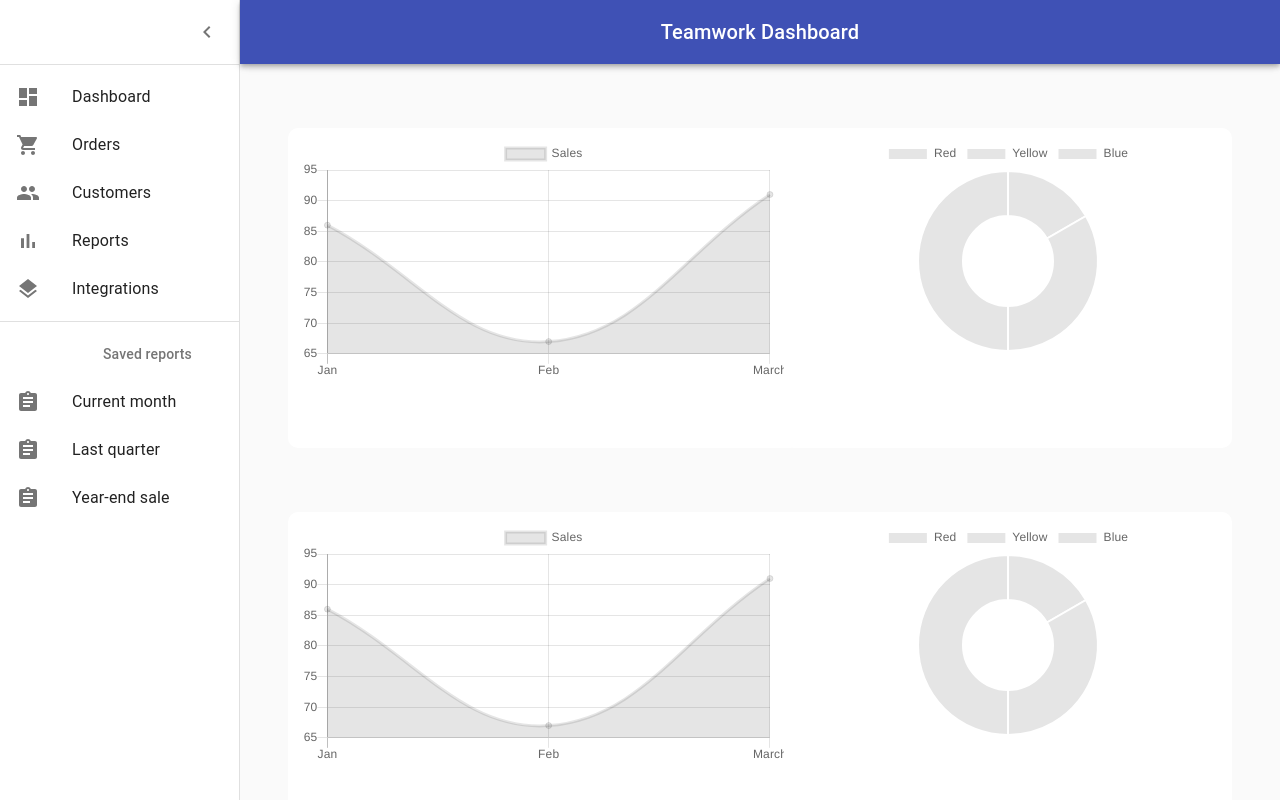
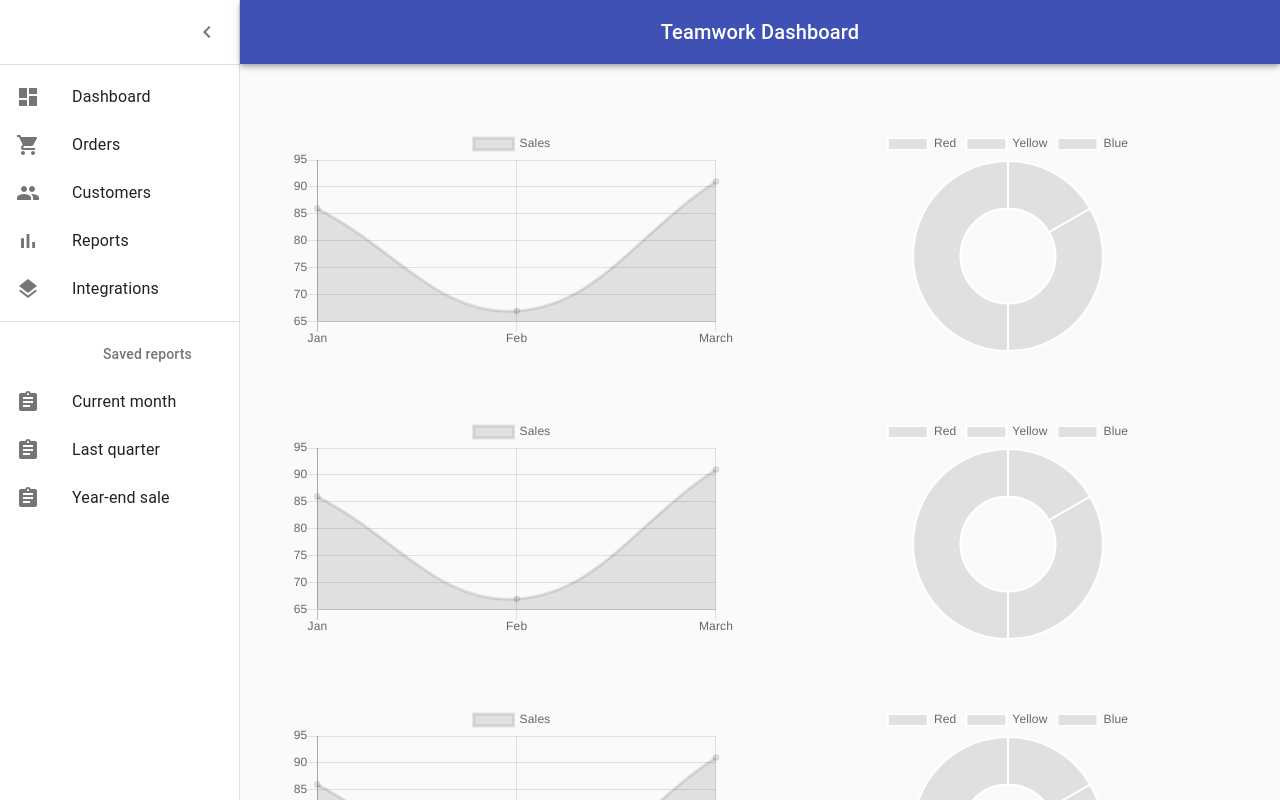
Before and after one commit to jeffkirker/mock-dashboard, a React (Create React App) app: page / in a window 1280 px wide. Built offline with nearby package versions, Linux system fonts and the light colour scheme.

Commit message:
Charts resize a little more responsively

```diff
--- a/src/components/Charts/ChartTest.js
+++ b/src/components/Charts/ChartTest.js
@@ -26,13 +26,6 @@ export default class LineGraph extends Component {
         });
     }
     render() {
-        return (
-            <div className={classes.graphContainer}>
-                <canvas
-                    id="myChart"
-                    ref={this.chartRef}
-                />
-            </div>
-        )
+        return <canvas ref={this.chartRef} />;
     }
 }
--- a/src/components/Charts/DonutTest.js
+++ b/src/components/Charts/DonutTest.js
@@ -28,13 +28,7 @@ export default class LineGraph extends Component {
         });
     }
     render() {
-        return (
-            <div className={classes.graphContainer}>
-                <canvas
-                    id="donutChart"
-                    ref={this.chartRef}
-                />
-            </div>
-        )
+            return <canvas ref={this.chartRef} />;
+
     }
 }
--- a/src/components/Charts/DoughnutChart.module.css
+++ b/src/components/Charts/DoughnutChart.module.css
@@ -1,8 +1,8 @@
 .graphContainer {
     width: 35vw;
     height: 40vh;
-    background: white;
-    padding: 10px 10px 10px 10px;
+    background: blue;
+    /* padding: 10px 10px 10px 10px; */
     border-radius: 10px;
 }
 
--- a/src/components/Charts/LineGraph.module.css
+++ b/src/components/Charts/LineGraph.module.css
@@ -1,12 +1,13 @@
 .graphContainer {
     width: 40vw;
     height: 40vh;
-    background: white;
-    padding: 10px 10px 10px 10px;
+    background: green;
+    /* padding: 10px 10px 10px 10px; */
     border-radius: 10px;
     /* -webkit-box-shadow: 0px 10px 0px -5px rgba(0,0,0,0.3);
     -moz-box-shadow: 0px 10px 0px -5px rgba(0,0,0,0.3);
     box-shadow: 0px 10px 0px -5px rgba(0,0,0,0.3); */
+    position: relative;
 }
 
 @media only screen and (max-width: 600px) {
--- a/src/components/SummaryDashboard/SummaryDashboard.js
+++ b/src/components/SummaryDashboard/SummaryDashboard.js
@@ -3,8 +3,6 @@ import React, { Component } from 'react'
 import { makeStyles } from '@material-ui/core/styles';
 
 class SummaryDashboard extends Component {
-
-
     render() {
         return this.props.repositories.map((repo) => {
             return <SummaryStats name={repo.name}/>
--- a/src/components/SummaryDashboard/SummaryStats/SummaryStats.css
+++ b/src/components/SummaryDashboard/SummaryStats/SummaryStats.css
@@ -1,4 +1,19 @@
-.rowC{
-    display:flex;
-    flex-direction:row;
+.chart-wrapper {
+    padding: 2%;
+    width: 96%;
+    display: inline-block;
+  }
+
+.main.chart-wrapper {
+height: 400px;
 }
+
+.sub.chart-wrapper {
+height: 300px;
+}
+
+@media (min-width: 700px) {
+.sub.chart-wrapper {
+    width: 29%;
+}
+}
--- a/src/components/SummaryDashboard/SummaryStats/SummaryStats.js
+++ b/src/components/SummaryDashboard/SummaryStats/SummaryStats.js
@@ -37,14 +37,10 @@ const SummaryStats = () => {
     <Container maxWidth="lg" className={classes.container}>
       <Grid container className={classes.root} spacing={6}>
         <Grid item xs={6}>
-                {/* <Paper className={fixedHeightPaper}> */}
           <ChartTest />
-                {/* </Paper> */}
         </Grid>
-                <Grid item xs>
-                  {/* <Paper className={fixedHeightPaper}> */}
+        <Grid item xs={6}>
           <DonutTest />
-                  {/* </Paper> */}
         </Grid>
       </Grid>
     </Container>
--- a/src/components/SummaryDashboard/SummaryStats/SummaryStatsCard.js
+++ b/src/components/SummaryDashboard/SummaryStats/SummaryStatsCard.js
@@ -61,14 +61,10 @@ export default function SummaryCard(props) {
           <Container maxWidth="lg" className={classes.container}>
             <Grid container className={classes.root} spacing={6}>
               <Grid item xs={6}>
-                {/* <Paper className={fixedHeightPaper}> */}
                 <ChartTest />
-                {/* </Paper> */}
               </Grid>
               <Grid item xs>
-                {/* <Paper className={fixedHeightPaper}> */}
                 <DonutTest />
-                {/* </Paper> */}
               </Grid>
             </Grid>
           </Container>
```
Lines whose indentation alone changed are shown as unchanged.
